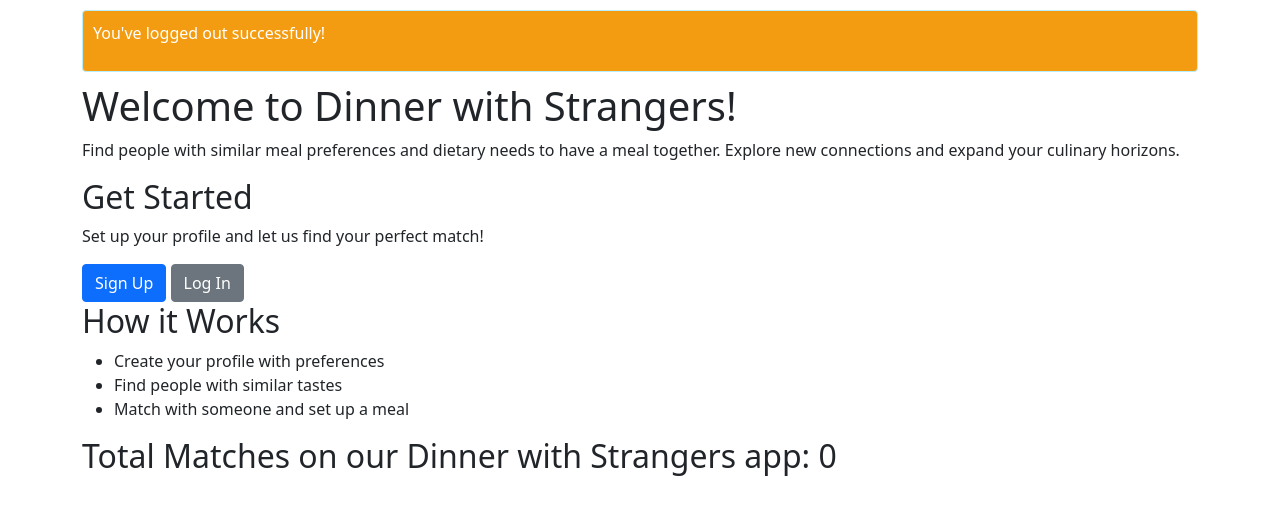
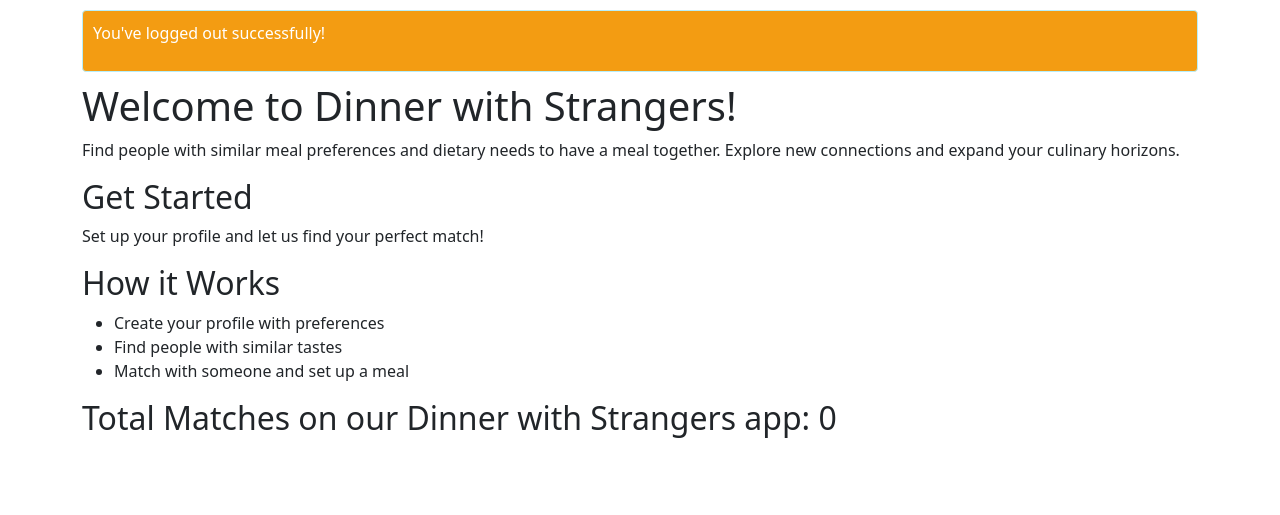
Before and after one commit to Archie-Henderson/Dinner-With-a-Stranger, a Django app: page / in a window 1280 px wide. Shown: the part 56-571 px from the top of the page. Run offline with Django 3.2, Linux system fonts and the light colour scheme.

Commit message:
removed redundant sign in/ log in buttons

```diff
--- a/templates/matches/index.html
+++ b/templates/matches/index.html
@@ -20,8 +20,6 @@
         <div class="call-to-action">
             <h2>Get Started</h2>
             <p>Set up your profile and let us find your perfect match!</p>
-            <a href="{% url 'registration_register' %}" class="btn btn-primary">Sign Up</a>
-            <a href="{% url 'auth_login' %}" class="btn btn-secondary">Log In</a>
         </div>
 
         <div class="how-it-works">
```
